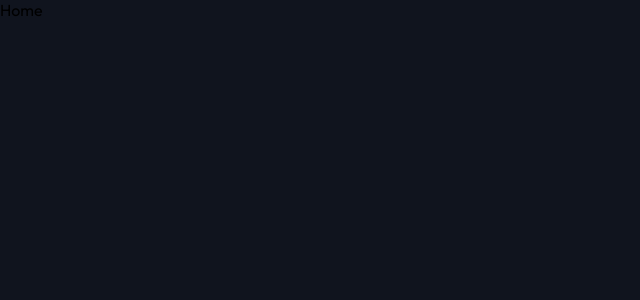
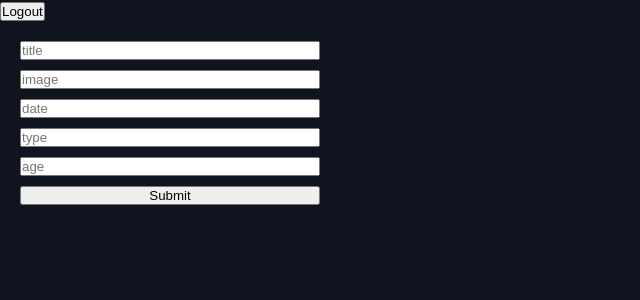
Before and after one commit to Cotne2003/-Entertainment-Web-App, a Next.js app: page / in a window 1280 px wide. Shown: the top 300 px of the page, without its empty margins (0-640 px from the left). Built offline with nearby package versions, Linux system fonts and the light colour scheme.

Commit message:
added logout, middleware and started creating movies data

```diff
--- /dev/null
+++ b/app/api/movies/route.ts
@@ -0,0 +1,37 @@
+import { connect } from "@/dbConfig/dbConfig";
+import Movie from "@/models/movieModel";
+import { NextRequest, NextResponse } from "next/server";
+
+connect();
+
+export async function POST(req: NextRequest) {
+  try {
+    const reqBody = await req.json();
+    const { image, date, type, age, title, tranding } = reqBody;
+
+    const movie = await Movie.findOne({ title });
+    if (movie) {
+      return NextResponse.json(
+        {
+          error: "Movie already exists",
+        },
+        { status: 400 }
+      );
+    }
+    const newMovie = new Movie({
+      image,
+      date,
+      type,
+      age,
+      title,
+      tranding,
+    });
+    await newMovie.save();
+    return NextResponse.json(
+      { message: "Movie created", success: true },
+      { status: 201 }
+    );
+  } catch (error: any) {
+    return NextResponse.json({ error: error.message }, { status: 500 });
+  }
+}
--- /dev/null
+++ b/app/api/users/logout/route.ts
@@ -0,0 +1,14 @@
+import { NextResponse } from "next/server";
+
+export async function GET() {
+  try {
+    const response = NextResponse.json({
+      message: "Logout successful",
+      success: true,
+    });
+    response.cookies.set("token", "", { httpOnly: true, expires: new Date(0) });
+    return response;
+  } catch (error: any) {
+    return NextResponse.json({ error: error.message }, { status: 500 });
+  }
+}
--- a/app/page.tsx
+++ b/app/page.tsx
@@ -1,5 +1,90 @@
+"use client";
+
+import axios from "axios";
+import { useRouter } from "next/navigation";
+import { useState } from "react";
+
 const Home = () => {
-  return <section>Home</section>;
+  const router = useRouter();
+  const logout = async () => {
+    try {
+      await axios.get("/api/users/logout");
+      router.push("/login");
+    } catch (err: any) {
+      console.log(err.message);
+    }
+  };
+
+  const [title, setTitle] = useState<string | null>(null);
+  const [image, setImage] = useState<string | null>(null);
+  const [date, setDate] = useState<string | null>(null);
+  const [type, setType] = useState<string | null>(null);
+  const [age, setAge] = useState<string | null>(null);
+
+  const post = async () => {
+    const response = await axios.post("/api/movies", {
+      image,
+      date,
+      type,
+      age,
+      title,
+      tranding: true,
+    });
+    console.log(response.data);
+  };
+
+  return (
+    <>
+      <button onClick={logout}>Logout</button>
+      <form
+        onSubmit={post}
+        style={{
+          display: "flex",
+          flexDirection: "column",
+          width: "300px",
+          gap: "10px",
+          margin: "20px",
+        }}
+      >
+        <input
+          type="text"
+          placeholder="title"
+          onChange={(e) => {
+            setTitle(e.target.value);
+          }}
+        />
+        <input
+          type="text"
+          placeholder="image"
+          onChange={(e) => {
+            setImage(e.target.value);
+          }}
+        />
+        <input
+          type="text"
+          placeholder="date"
+          onChange={(e) => {
+            setDate(e.target.value);
+          }}
+        />
+        <input
+          type="text"
+          placeholder="type"
+          onChange={(e) => {
+            setType(e.target.value);
+          }}
+        />
+        <input
+          type="text"
+          placeholder="age"
+          onChange={(e) => {
+            setAge(e.target.value);
+          }}
+        />
+        <button type="submit">Submit</button>
+      </form>
+    </>
+  );
 };
 
 export default Home;
--- /dev/null
+++ b/models/movieModel.ts
@@ -0,0 +1,14 @@
+import mongoose from "mongoose";
+
+const MovieSchema = new mongoose.Schema({
+  image: String,
+  date: String,
+  type: String,
+  age: String,
+  title: String,
+  tranding: Boolean,
+});
+
+const Movie = mongoose.models.movies || mongoose.model("movies", MovieSchema);
+
+export default Movie;
```
Also changed, not shown: app/login/page.tsx (+10 -10 lines), middleware.ts (added, +19 -0 lines), models/userModel.ts (renamed from models/userModel.js).
